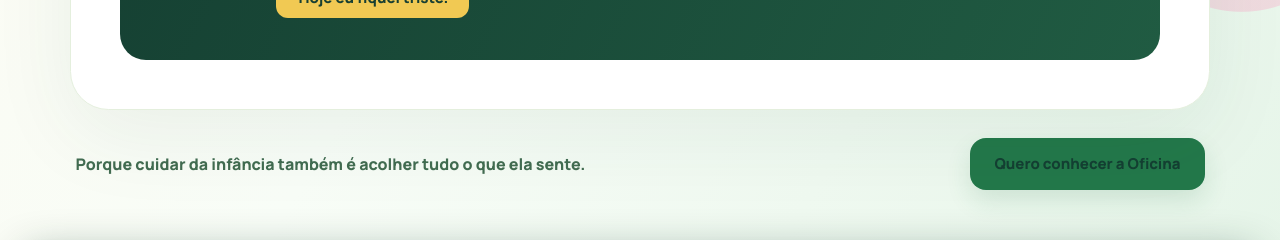
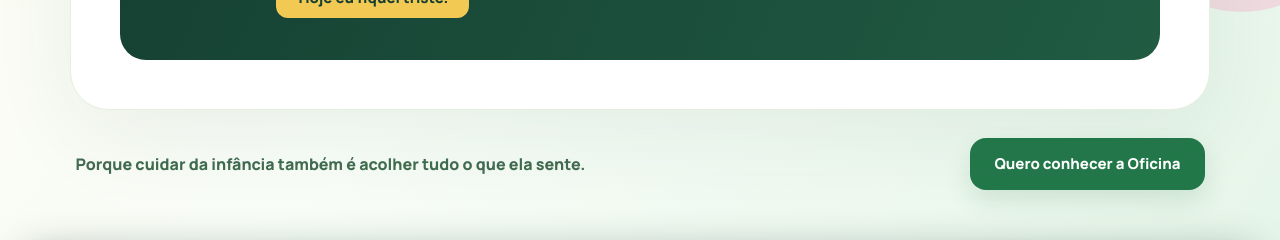
Before and after one commit to adrianoacc/SITE-EP, a Next.js app: page / in a window 1280 px wide. Shown: the part 4920-5160 px from the top of the page. Built offline with nearby package versions, Linux system fonts and the light colour scheme.

Commit message:
fix: ensure emotion section CTA has readable white text

```diff
--- a/app/emotion-world.css
+++ b/app/emotion-world.css
@@ -199,7 +199,7 @@
 }
 .emotionWorld__footer a {
   display:inline-flex;align-items:center;justify-content:center;min-height:52px;
-  padding:14px 24px;color:#fff;background:#23784a;border-radius:16px;
+  padding:14px 24px;color:#fff!important;background:#23784a;border-radius:16px;
   font:800 15px/1.3 Manrope,sans-serif;white-space:nowrap;
   box-shadow:0 11px 24px #23784a24;transition:background .2s,transform .2s;
 }
```
